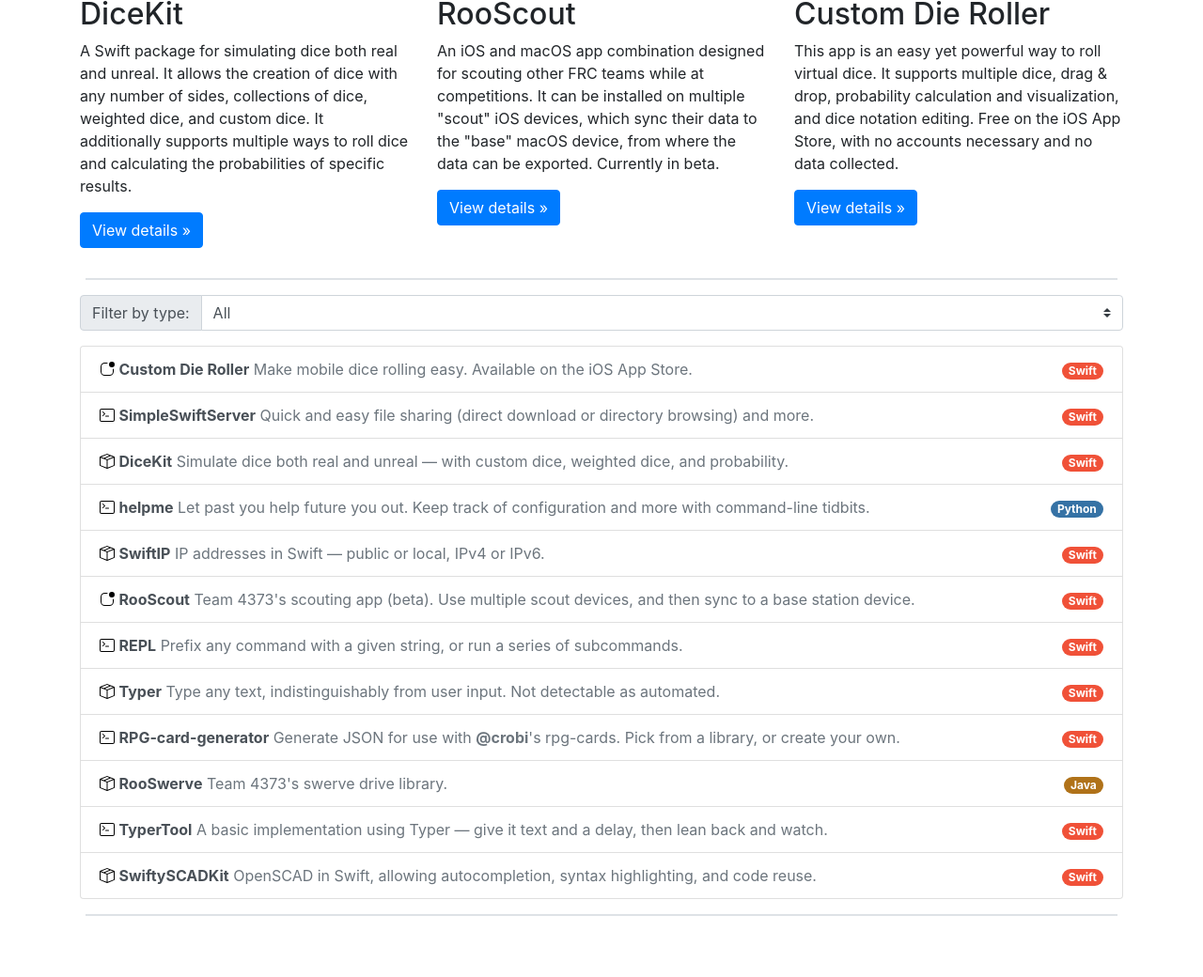
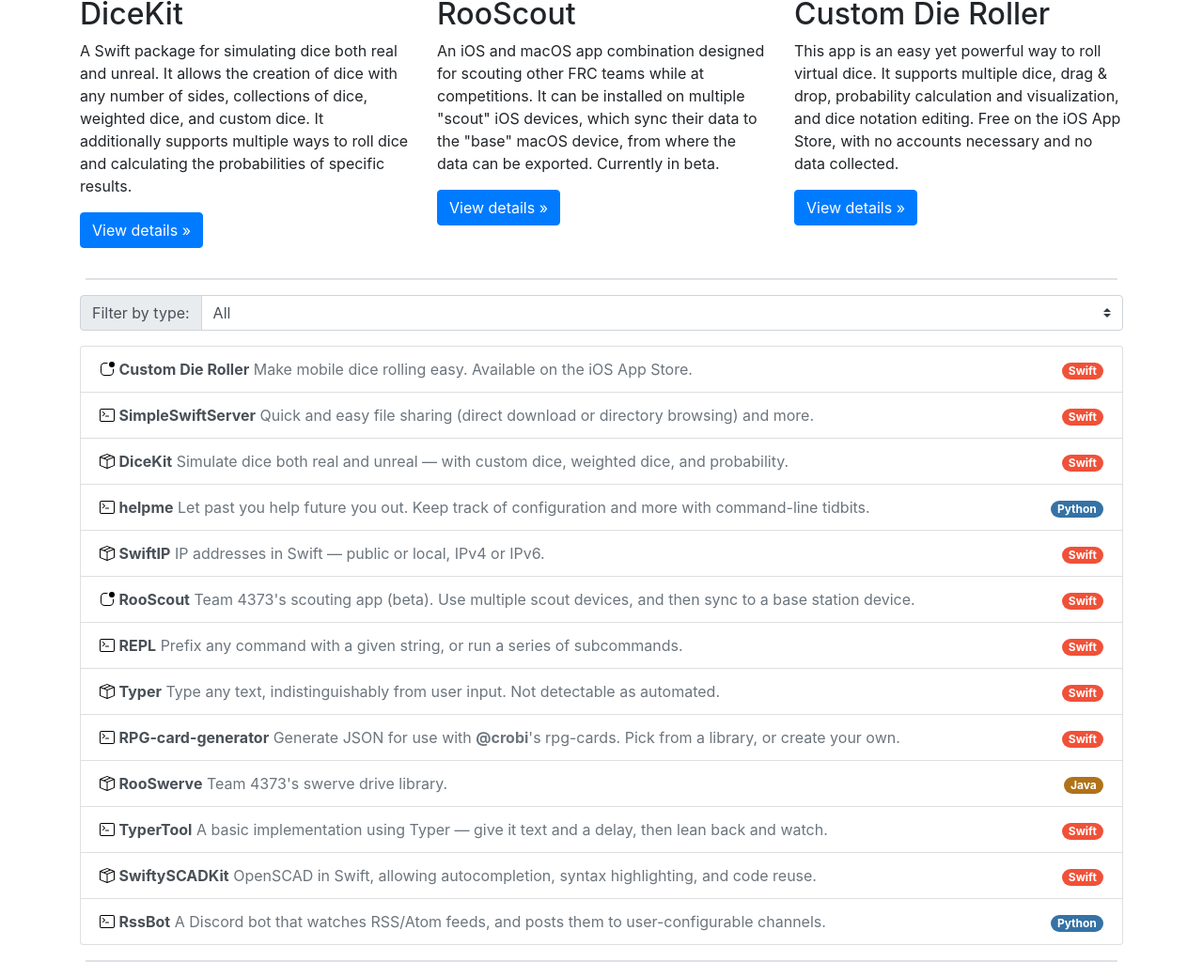
Before and after one commit to Samasaur1/samasaur1.github.io, a Jekyll site: the page built from projects/index.html, in a window 1280 px wide, cut to the strip 248-1288 px from the top of the page. Shown: the whole strip at 94% size. Built offline with Jekyll 4.4.1, drawn with Linux system fonts in a browser that asks for light colours; before the commit the page ends 1239 px from its top, so only the background shows below that; some of the changed lines change nothing that is shown.

Commit message:
Add page for RssBot

````diff
--- a/_data/projects.yml
+++ b/_data/projects.yml
@@ -71,3 +71,9 @@
   description: OpenSCAD in Swift, allowing autocompletion, syntax highlighting, and code reuse.
   languages: Swift
   type: library
+- name: RssBot
+  repo_url: https://github.com/Samasaur1/rssbot
+  link: /projects/rssbot.html
+  description: A Discord bot that watches RSS/Atom feeds, and posts them to user-configurable channels.
+  languages: Python
+  type: executable
--- /dev/null
+++ b/projects/rssbot.md
@@ -0,0 +1,132 @@
+---
+layout: project
+title: Samasaur1 | Projects | RssBot
+sidebar:
+  - title: Install
+    children:
+    - title: Requirements
+    - title: Instantiate virtualenv (optional, recommended)
+    - title: Enter virtualenv
+    - title: Install Dependencies
+    - title: Set Discord Token
+  - title: Configure
+  - title: Usage
+    children:
+    - title: Server
+    - title: In Discord
+  - title: Uninstall
+---
+# RssBot
+It's a Discord bot. It watches RSS/Atom feeds. Then it sends new posts as messages.
+### Install
+##### Requirements
+- Python 3. I'm using Python 3.9, but I don't think that the minor version matters.
+- A Discord "Application" with a Bot created (make sure to copy the token).
+
+##### Instantiate virtualenv (optional, recommended)
+This step only needs to be run the first time.
+<pre class="user-select-all">
+<code><span class="user-select-none">$ </span>python -m venv .</code></pre>
+
+##### Enter virtualenv
+<pre class="user-select-all">
+<code><span class="user-select-none">$ </span>source bin/activate</code></pre>
+
+##### Install Dependencies
+<pre class="user-select-all">
+<code><span class="user-select-none">(rssbot) $ </span>pip install -r requirements.txt</code></pre>
+
+##### Set Discord Token
+<pre class="user-select-all">
+<code><span class="user-select-none">(rssbot) $ </span>export DISCORD_TOKEN=██████</code></pre>
+
+### Configure
+
+When RssBot starts up, it sends a message in a channel in my Discord server. Furthermore, the help message provides the username of my instance of RssBot, and there are some commands (see below) which only I can use. I suggest that you change these bits of code if running your own instance.
+
+To change the channel that receives the startup message, look in the `on_ready` method in the `RssBot` class. Change the line:
+
+```python
+await self.get_channel(1080991601502986331).send("Now running")
+```
+
+to use your chosen channel ID (or remove the line entirely). To get a channel ID, type the channel in Discord (with a `#`, so that it turns blue and you can click on it), but before sending, type a backslash (`\`) right before it. Then send the message:
+
+![Typing channel name]({{ "assets/images/rssbot/channel-first.png" | relative_url }})
+
+![Backslash before channel name]({{ "assets/images/rssbot/channel-second.png" | relative_url }})
+
+![Sent message in channel]({{ "assets/images/rssbot/channel-third.png" | relative_url }})
+
+You should also change the user ID for both the bot and for me. To get a user ID, type a message that tags them, but then put a backslash before the `@` and send it. Copy the numbers.
+
+![Typing user name]({{ "assets/images/rssbot/user-first.png" | relative_url }})
+
+![Backslash before user name]({{ "assets/images/rssbot/user-second.png" | relative_url }})
+
+![Sent message in channel]({{ "assets/images/rssbot/user-third.png" | relative_url }})
+
+For these, it's probably easier to find and replace. Replace all instances of `1080989856248893521` with the user ID of your bot (as found above), and replace all instances of `377776843425841153` with your user ID.
+
+### Usage
+
+##### Server
+<pre>
+(rssbot) $ <kbd>python main.py</kbd>
+loaded configuration from environment...
+...verbose=False
+searching for feed files in working directory
+...loaded feeds
+...loaded feed data
+connecting to Discord...
+2023-03-15 16:34:04 INFO     discord.client logging in using static token
+2023-03-15 16:34:05 INFO     discord.gateway Shard ID None has connected to Gateway (Session ID: ████)
+Logged in as RssBot#8806!
+</pre>
+
+This will run until you hit <kbd>^C</kbd>. By default, it logs requests to add, remove, and list feeds, as well as any new posts in feeds.
+
+You can also enable verbose output by setting the environment variable `VERBOSE` to any value (e.g., <kbd>export VERBOSE=1</kbd>). In this mode, a _lot_ of information is logged: every post comparison, every time a feed is checked (for each feed), whenever the dumpfiles are updated, and whenever the feeds are checked (one time total, no matter how may feeds).
+
+##### In Discord
+The primary method of interacting with the bot is through Discord. Once you've added it to a server, you interact with it by tagging it and giving it a command (e.g. <kbd>@RssBot help</kbd>).
+
+The commands are:
+
+- `add <feed>`
+    - example: <kbd>@RssBot add https://samasaur1.github.io/feed.xml</kbd>
+    - output: "Now watching <feed> in this channel", "Already watching <feed> in this channel", or "Not a valid URL"
+    - permissions: everyone
+- `remove <feed>`
+    - example: <kbd>@RssBot remove https://samasaur1.github.io/feed.xml</kbd>
+    - output: "Removed <feed> from the feeds for this channel" or "Could not find <feed> in the feeds for this channel"
+    - permissions: everyone
+- `list`
+    - example: <kbd>@RssBot list</kbd>
+    - output: "No feeds in this channel" or "**Feeds in this channel**:" followed by a list of feeds in this channel
+    - permissions: everyone
+- `help`
+    - example: <kbd>@RssBot help</kbd>
+    - output: Instructions on how to use RssBot.
+    - permissions: everyone
+- `oob`
+    - example: <kbd>@RssBot oob</kbd>
+    - output: "@oobot"
+    - permissions: everyone
+- `status`
+    - example: <kbd>@RssBot status</kbd>
+    - output: "**Status:**" followed by time since last check, approximate time until next check, feeds being watched, and channels with feeds
+    - permissions: only me
+- `forcerefresh`
+    - example: <kbd>@RssBot forcerefresh</kbd>
+    - output: no output, but forces a check for new posts on all feeds
+    - permissions: only me
+
+### Uninstall
+If you used a virtualenv, then everything is in the rssbot directory that you cloned/downloaded into, so you can simply leave the virtual environment, leave the directory, and remove it:
+<pre class="user-select-all">
+<code><span class="user-select-none">$ </span>deactivate && cd .. && rm -rf rssbot</code></pre>
+
+If you didn't install with a virtualenv, then the dependencies have been installed wherever Python packages go on your system, but you can remove the actual RssBot code by leaving and removing the directory:
+<pre class="user-select-all">
+<code><span class="user-select-none">(rssbot) $ </span>cd .. && rm -rf rssbot</code></pre>
````
Also changed, not shown: assets/images/rssbot/channel-first.png (added), assets/images/rssbot/channel-second.png (added), assets/images/rssbot/channel-third.png (added), assets/images/rssbot/user-first.png (added), assets/images/rssbot/user-second.png (added), assets/images/rssbot/user-third.png (added).
